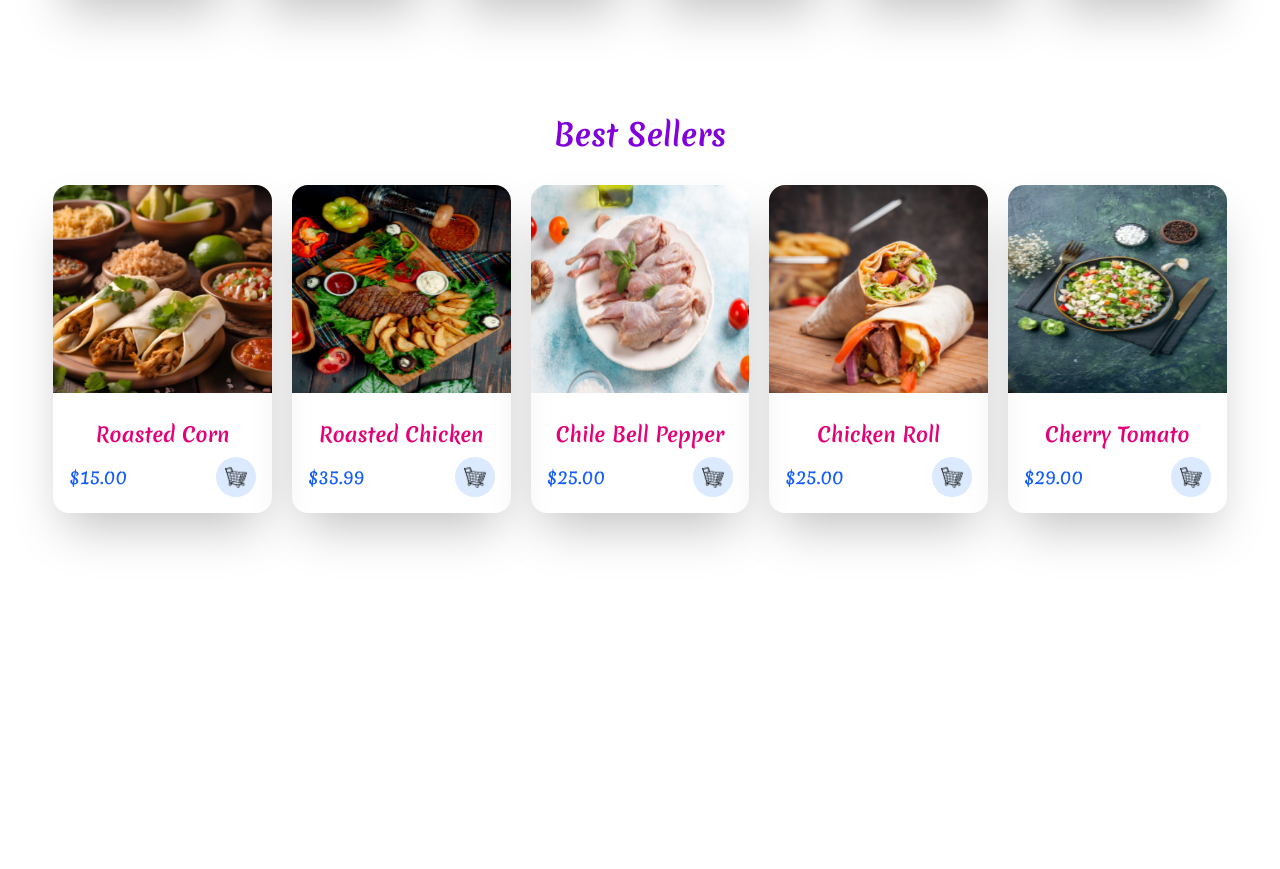
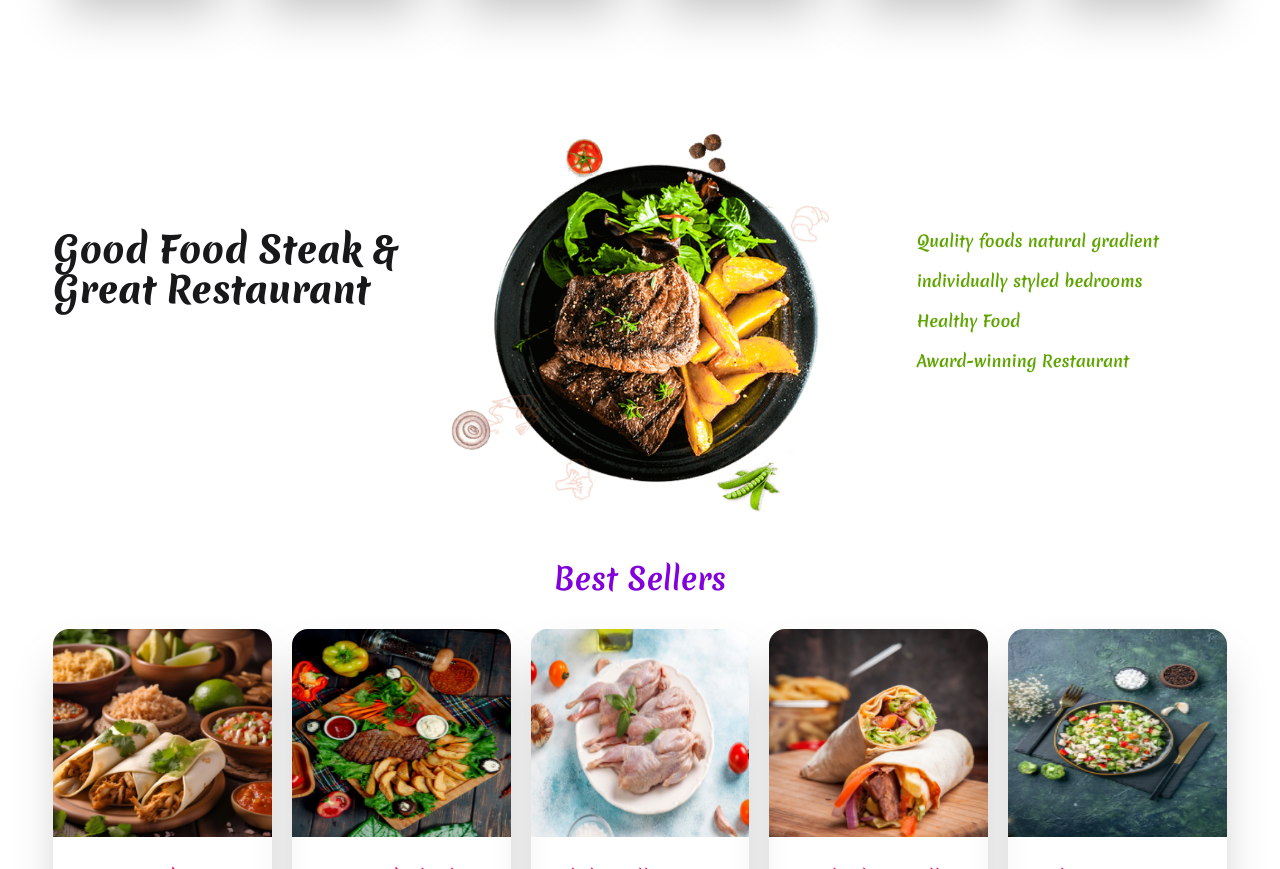
Before and after one commit to rimpakasundi07/The-Hunger-Spot-Restaurant, a plain HTML site: page index.html in a window 1280 px wide. Shown: the part 1850-2719 px from the top of the page. Before the commit the page ends 2443 px from the top, so only its background shows below. Drawn offline with nearby package versions, Linux system fonts and the light colour scheme.

Commit message:
Add 'Good Food Steak & Great Restaurant' section

```diff
--- a/index.html
+++ b/index.html
@@ -78,15 +78,10 @@
         </div>
 
       </div>
-
-     <!-- feel the taste of foods end here -->
+    <!-- feel the taste of foods end here -->
 
 
-
-
-
-
-     <!-- Menu Section start here -->
+<!-- Menu Section start here -->
       <div class="w-11/12 mx-auto py-10">
         <h2 class="text-xl lg:text-3xl border-l-4 border-violet-800 pl-3 font-bold text-violet-800">Our Variety of Dishes </h2>
 
@@ -162,6 +157,39 @@
 
       </div>
      <!-- Menu Section end here -->
+
+
+
+
+
+
+     <!-- good food steak & great Restaurant start here -->
+      <div  class="w-11/12 mx-auto grid grid-cols-1  lg:grid-cols-3 pt-16 gap-5">
+
+        <div>
+            <h2 class="font-extrabold text-xl lg:text-4xl lg:mt-24"> Good Food Steak & Great Restaurant</h2>
+        </div>
+
+        <div>
+             <img src="assets/food1.png.png" class="mx-auto" alt="">
+        </div>
+
+        <div class="space-y-4 lg:mt-24 mx-auto">
+            <p class="font-bold text-lime-600">Quality foods natural gradient</p>
+            <p class="font-bold text-lime-600 ">individually styled bedrooms</p>
+            <p class="font-bold text-lime-600 ">Healthy Food</p>
+            <p class="font-bold text-lime-600 ">Award-winning Restaurant</p>
+        </div>
+
+      </div>
+
+     <!-- good food steak & great Restaurant end here -->
+
+
+
+
+
+
 
      <!-- Best Sellers start here -->
     <div class="w-11/12 mx-auto py-12 ">
```
